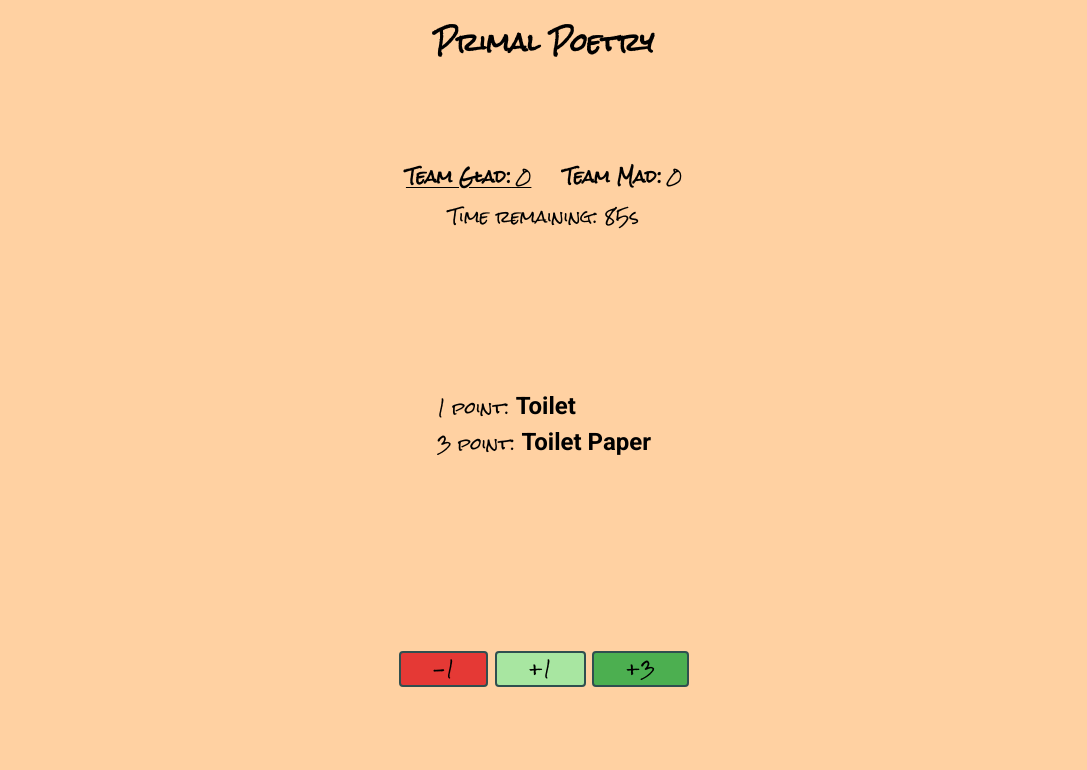
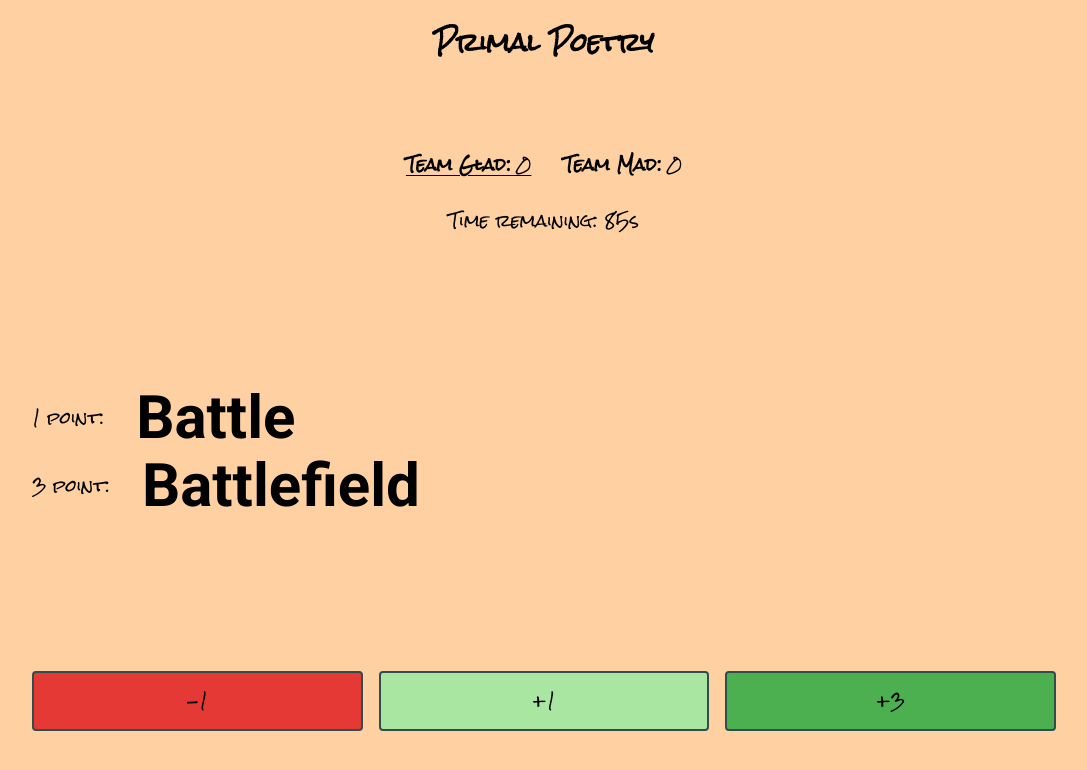
Before and after one commit to yodigi7/primal-poetry, a SvelteKit app: page /game in a window 1280 px wide. Shown: the top 770 px of the page, without its empty margins (96-1183 px from the left). Built offline with nearby package versions, Linux system fonts and the light colour scheme.

Commit message:
Update formatting. Fix bug with score not resetting on new game. Global css styling on buttons.

```diff
--- a/src/app.css
+++ b/src/app.css
@@ -7,3 +7,18 @@ html {
 	font-weight: 400;
 	font-style: normal;
 }
+
+button,
+.btn {
+	text-align: center;
+	border: 2px solid darkslategray;
+	border-radius: 0.25rem;
+	padding: 1rem 2rem;
+	width: 100%;
+	max-width: 200px;
+}
+
+button:hover,
+.btn:hover {
+	background-color: #f0f0f0;
+}
--- a/src/routes/+page.svelte
+++ b/src/routes/+page.svelte
@@ -4,6 +4,7 @@
 	import { onMount } from 'svelte';
 	import { clearGameState, getGameState } from '$lib/gameState';
 	import { goto } from '$app/navigation';
+	import { resetScores } from '../stores/scoreStore';
 	/** @type {GameState | null}*/
 	let gameState;
 	onMount(() => {
@@ -11,16 +12,17 @@
 	});
 	function newGame() {
 		clearGameState();
+		resetScores();
 		goto(`${base}/game`);
 	}
 </script>
 
-<div class="my-auto flex flex-wrap justify-center gap-8 px-8 pb-20">
-	<a href="https://www.youtube.com/watch?v=hpbqepbvoJ8" target="_blank"
+<div class="my-auto flex flex-col justify-center gap-8 px-8 pb-20">
+	<a href="https://www.youtube.com/watch?v=hpbqepbvoJ8" target="_blank" class="btn"
 		><strong>How to Play</strong></a
 	>
 	<!-- TODO: add in a settings page -->
-	<a class="inline-flex items-center justify-center text-center" href="{base}/settings"
+	<a class="btn inline-flex items-center justify-center text-center" href="{base}/settings"
 		><strong>Settings</strong>
 		<svg xmlns="http://www.w3.org/2000/svg" viewBox="0 0 512 512"
 			><path
@@ -29,7 +31,7 @@
 		>
 	</a>
 	{#if gameState}
-		<a href="{base}/game"><strong>Continue Game</strong></a>
+		<a href="{base}/game" class="btn"><strong>Continue Game</strong></a>
 	{/if}
 	<button on:click={newGame}><strong>New Game</strong></button>
 </div>
@@ -37,14 +39,15 @@
 <style>
 	a,
 	button {
-		text-align: center;
-		border: 2px solid darkslategray;
-		border-radius: 0.25rem;
-		padding: 1rem 2rem;
 		flex: 1 1 auto;
 	}
 
 	a:hover {
 		background-color: #f0f0f0e0;
 	}
+
+	svg {
+		height: 1.5rem;
+		padding-left: 1rem;
+	}
 </style>
--- a/src/routes/end/+page.svelte
+++ b/src/routes/end/+page.svelte
@@ -8,13 +8,13 @@
 	});
 </script>
 
-<strong class="container">
+<div class="flex h-full w-full flex-col items-center justify-around gap-4">
 	{#if $scores.teamGlad !== undefined && $scores.teamMad !== undefined}
-		<div class="inline-flex space-x-8 pb-4">
-			<p><strong>Team Glad:</strong> {$scores.teamGlad}</p>
-			<p><strong>Team Mad:</strong> {$scores.teamMad}</p>
+		<div class="inline-flex gap-8">
+			<p><strong>Team Glad: {$scores.teamGlad}</strong></p>
+			<p><strong>Team Mad: {$scores.teamMad}</strong></p>
 		</div>
-		<div class="text-center text-6xl">
+		<div class="text-center text-6xl leading-snug">
 			{#if $scores.teamGlad > $scores.teamMad}
 				Team Glad Wins!
 			{:else if $scores.teamMad > $scores.teamGlad}
@@ -24,27 +24,5 @@
 			{/if}
 		</div>
 	{/if}
-	<a class="home-link" href={base}>Home</a>
-</strong>
-
-<style>
-	.container {
-		display: flex;
-		flex-direction: column;
-		align-items: center;
-		justify-content: space-around;
-		height: 100%;
-		width: 100%;
-	}
-
-	.home-link:hover {
-		background-color: #f0f0f0;
-	}
-
-	.home-link {
-		text-align: center;
-		border: 2px solid darkslategray;
-		border-radius: 0.25rem;
-		padding: 1rem 2rem;
-	}
-</style>
+	<a class="btn" href={base}>Home</a>
+</div>
--- a/src/routes/game/+page.svelte
+++ b/src/routes/game/+page.svelte
@@ -10,15 +10,27 @@
 	let wordList = fullWordList;
 	// Randomize wordList to "shuffle deck"
 	wordList.sort(() => Math.random() - 0.5);
-	/** @type {string} */
+	/** @type {string | undefined} */
 	let currentWord1;
-	/** @type {string} */
+	/** @type {string | undefined} */
 	let currentWord3;
 	let timer = $settings.turnDuration;
 	let currentTeam = 1; // Track which team is playing (1 or 2)
 	let otherTeam = currentTeam === 1 ? 'Mad' : 'Glad';
-	/** @type {number} */
+	/** @type {number | undefined} */
 	let interval;
+
+	function resetDefaults() {
+		wordList = fullWordList;
+		// Randomize wordList to "shuffle deck"
+		wordList.sort(() => Math.random() - 0.5);
+		currentWord1 = undefined;
+		currentWord3 = undefined;
+		timer = $settings.turnDuration;
+		currentTeam = 1; // Track which team is playing (1 or 2)
+		otherTeam = currentTeam === 1 ? 'Mad' : 'Glad';
+		interval = undefined;
+	}
 
 	/**
 	 * Loads the game state from local storage
@@ -133,9 +145,9 @@
 		}
 	}
 
-	let minus1 = () => updateScore(-1);
-	let plus1 = () => updateScore(1);
-	let plus3 = () => updateScore(3);
+	const minus1 = () => updateScore(-1);
+	const plus1 = () => updateScore(1);
+	const plus3 = () => updateScore(3);
 
 	/**
 	 * Remove saved game state from local storage.
@@ -151,6 +163,7 @@
 		settingsFromLocalStorage();
 		timer = $settings.turnDuration;
 		if (!loadGameState()) {
+			resetDefaults();
 			getNewWords();
 		}
 		startRound();
@@ -161,7 +174,7 @@
 	});
 </script>
 
-<div class="flex min-h-full flex-col items-center justify-around">
+<div class="flex min-h-full flex-col items-center justify-around sm:w-4/5">
 	<div>
 		<div class="inline-flex space-x-8 pb-4">
 			<p class={currentTeam === 1 ? 'activeTeam' : ''}>
@@ -173,28 +186,35 @@
 				{$scores.teamMad}
 			</p>
 		</div>
-		<p class="text-center">Time remaining: {timer}s</p>
+
+		<div class="py-4 text-center">
+			{#if wordList.length <= 0}
+				<strong>OUT OF CARDS!</strong>
+			{:else if timer === 0}
+				<p class="py-2 text-xl"><strong>Out of Time!</strong></p>
+				<p>Pass to Team {otherTeam}</p>
+			{:else}
+				<p>Time remaining: {timer}s</p>
+			{/if}
+		</div>
 	</div>
 
-	<div class="flex flex-col space-y-1">
-		<p>1 point: <strong class="readable text-2xl">{currentWord1}</strong></p>
-		<p>3 point: <strong class="readable text-2xl">{currentWord3}</strong></p>
+	<div class="flex w-full flex-col gap-2">
+		<p class="wordP">
+			1 point: <strong class="readable text-4xl sm:text-6xl">{currentWord1}</strong>
+		</p>
+		<p class="wordP">
+			3 point: <strong class="readable text-4xl sm:text-6xl">{currentWord3}</strong>
+		</p>
 	</div>
 
-	<div class="py-8">
-		<button class="minus1" on:click={minus1}>-1</button>
-		<button class="plus1" on:click={plus1}>+1</button>
-		<button class="plus3" on:click={plus3}>+3</button>
+	<div class="flex w-full flex-col gap-4 pt-4 sm:flex-row">
+		<button class="minus1 sm:flex-1" on:click={minus1}>-1</button>
+		<button class="plus1 sm:flex-1" on:click={plus1}>+1</button>
+		<button class="plus3 sm:flex-1" on:click={plus3}>+3</button>
 	</div>
-
-	{#if wordList.length <= 0}
-		<strong>OUT OF CARDS!</strong>
-	{/if}
-
-	{#if timer === 0}
-		<p class="text-xl"><strong>Out of Time!</strong></p>
-		<p>Pass to Team {otherTeam}</p>
-		<div class="flex flex-col space-y-4 py-4 sm:flex-row sm:space-x-4 sm:space-y-0">
+	{#if timer === 0 || wordList.length <= 0}
+		<div class="flex flex-col gap-4 pt-8 sm:flex-row">
 			<button on:click={switchTurn}>Start Turn</button>
 			<button on:click={endGame}>End Game</button>
 		</div>
@@ -214,13 +234,27 @@
 	.plus3 {
 		background-color: #4caf50;
 	}
-	button {
-		border: 2px solid darkslategray;
-		border-radius: 0.25rem;
-		padding: 0.25rem 2rem;
-	}
 	.activeTeam {
 		text-decoration: underline;
 		text-underline-offset: 4px;
 	}
+	button {
+		width: auto;
+		max-width: none;
+	}
+	.wordP {
+		display: flex;
+		width: 100%;
+		flex-direction: column;
+		align-items: center;
+	}
+	@media only screen and (min-width: 768px) {
+		.wordP {
+			flex-direction: row;
+			align-items: center;
+			gap: 2rem;
+			text-align: start;
+			align-items: center;
+		}
+	}
 </style>
--- a/src/routes/settings/+page.svelte
+++ b/src/routes/settings/+page.svelte
@@ -5,7 +5,7 @@
 	import { base } from '$app/paths';
 	import { updateSettings } from '$lib/settings';
 
-	/** @type {Unsubscriber | null} */
+	/** @type {Unsubscriber | undefined} */
 	let unsubscriber;
 	let saved = false;
 
@@ -21,7 +21,7 @@
 	onMount(() => {
 		settingsFromLocalStorage();
 		unsubscriber = settings.subscribe((value) => {
-			let isSuccessfullyUpdated = updateSettings(value);
+			const isSuccessfullyUpdated = updateSettings(value);
 			if (!isSuccessfullyUpdated) {
 				console.log('Issue updating settings');
 				saved = false;
@@ -38,32 +38,43 @@
 	});
 </script>
 
-<div class="my-auto flex flex-col gap-8 px-12">
-	<div class="flex flex-wrap items-center justify-center gap-3">
+<div class="my-auto flex flex-col items-center gap-8">
+	<div class="flex flex-wrap items-center justify-center gap-3 text-center">
 		<label for="turnDuration">Turn Duration (seconds):</label>
+		<span class="flex gap-2">
 			<input
 				type="number"
 				id="turnDuration"
-			placeholder="Enter seconds"
+				placeholder="seconds"
 				min="1"
+				step="5"
+				class="flex-auto"
 				on:input={changed}
 				bind:value={$settings.turnDuration}
 			/>
 			{#if saved}
-			<svg xmlns="http://www.w3.org/2000/svg" viewBox="0 0 448 512"
+				<svg xmlns="http://www.w3.org/2000/svg" viewBox="0 0 448 512" class="inline"
 					><path
 						d="M64 32C28.7 32 0 60.7 0 96L0 416c0 35.3 28.7 64 64 64l320 0c35.3 0 64-28.7 64-64l0-320c0-35.3-28.7-64-64-64L64 32zM337 209L209 337c-9.4 9.4-24.6 9.4-33.9 0l-64-64c-9.4-9.4-9.4-24.6 0-33.9s24.6-9.4 33.9 0l47 47L303 175c9.4-9.4 24.6-9.4 33.9 0s9.4 24.6 0 33.9z"
 					/></svg
 				>
 			{:else}
-			<svg xmlns="http://www.w3.org/2000/svg" viewBox="0 0 384 512"
-				><path
-					d="M376.6 84.5c11.3-13.6 9.5-33.8-4.1-45.1s-33.8-9.5-45.1 4.1L192 206 56.6 43.5C45.3 29.9 25.1 28.1 11.5 39.4S-3.9 70.9 7.4 84.5L150.3 256 7.4 427.5c-11.3 13.6-9.5 33.8 4.1 45.1s33.8 9.5 45.1-4.1L192 306 327.4 468.5c11.3 13.6 31.5 15.4 45.1 4.1s15.4-31.5 4.1-45.1L233.7 256 376.6 84.5z"
-				/></svg
+				<svg
+					class="inline"
+					version="1.1"
+					stroke="#000"
+					fill="none"
+					stroke-width="7"
+					viewBox="0 0 48 48"
+					xmlns="http://www.w3.org/2000/svg"
+					><g stroke-linecap="round" stroke-linejoin="round"
+						><path d="m3.5 3.5 41 41" /><path d="m44.5 3.5-41 41" /></g
+					></svg
 				>
 			{/if}
+		</span>
 	</div>
-	<button class="btn" on:click={resetSettings}>Reset</button>
+	<button on:click={resetSettings}>Reset</button>
 	<a class="btn" href={base}>Home</a>
 </div>
 
@@ -72,6 +83,7 @@
 		width: 32px;
 		height: 37px;
 		fill: darkslategray;
+		stroke: darkslategray;
 	}
 	input {
 		background-color: transparent;
@@ -82,13 +94,4 @@
 		border-color: #aaa;
 		outline: none;
 	}
-	.btn {
-		text-align: center;
-		border: 2px solid darkslategray;
-		border-radius: 0.25rem;
-		padding: 1rem 2rem;
-	}
-	.btn:hover {
-		background-color: #f0f0f0;
-	}
 </style>
--- a/src/stores/scoreStore.js
+++ b/src/stores/scoreStore.js
@@ -1,9 +1,10 @@
 import { writable } from 'svelte/store';
 
-export const scores = writable({
+const defaultScores = {
 	teamGlad: 0,
 	teamMad: 0
-});
+};
+export const scores = writable(defaultScores);
 
 export function loadGameState() {
 	const gameStateString = sessionStorage.getItem('gameState');
@@ -18,5 +19,5 @@ export function loadGameState() {
 }
 
 export function resetScores() {
-	scores.set({ teamGlad: 0, teamMad: 0 });
+	scores.set(defaultScores);
 }
```
Lines whose indentation alone changed are shown as unchanged.
